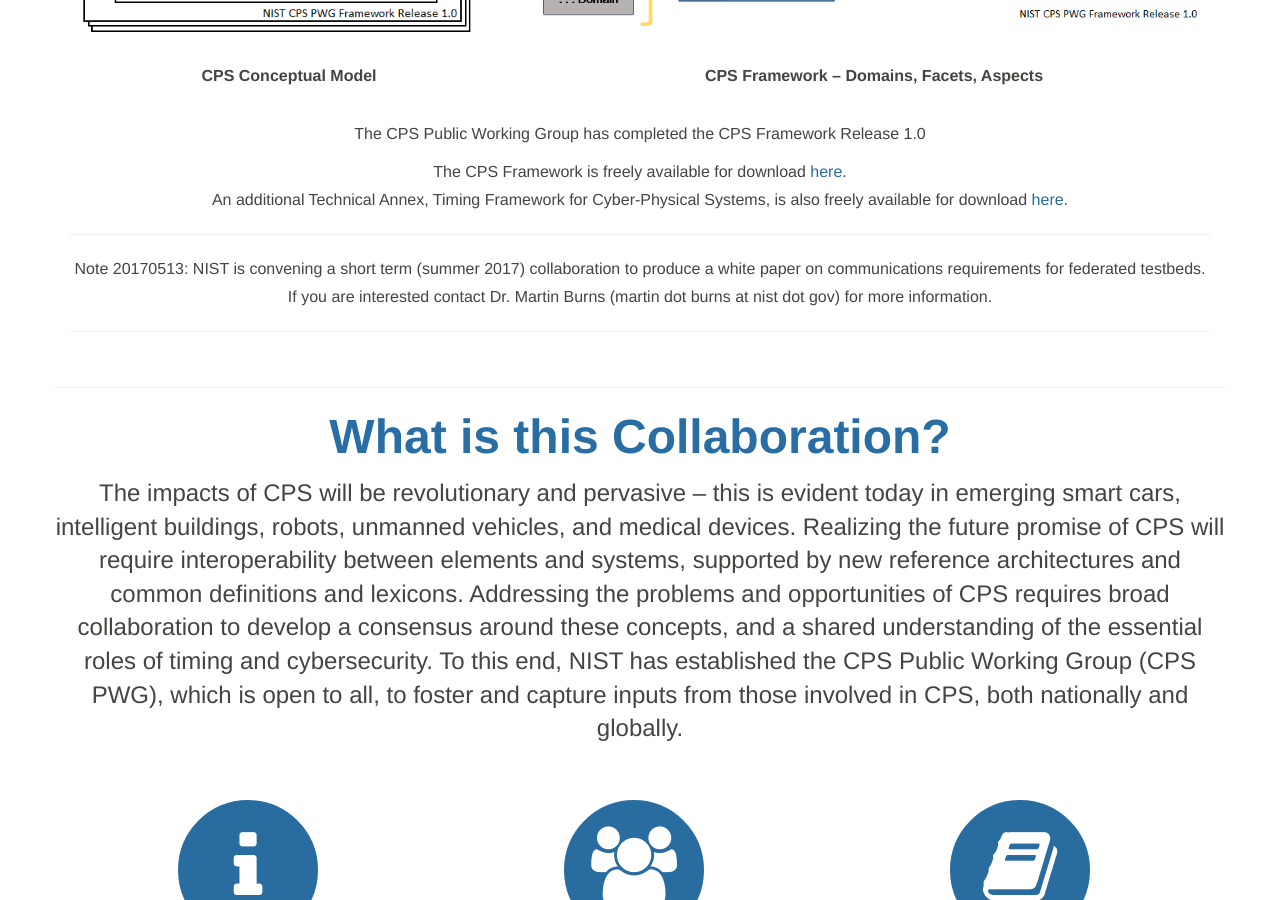
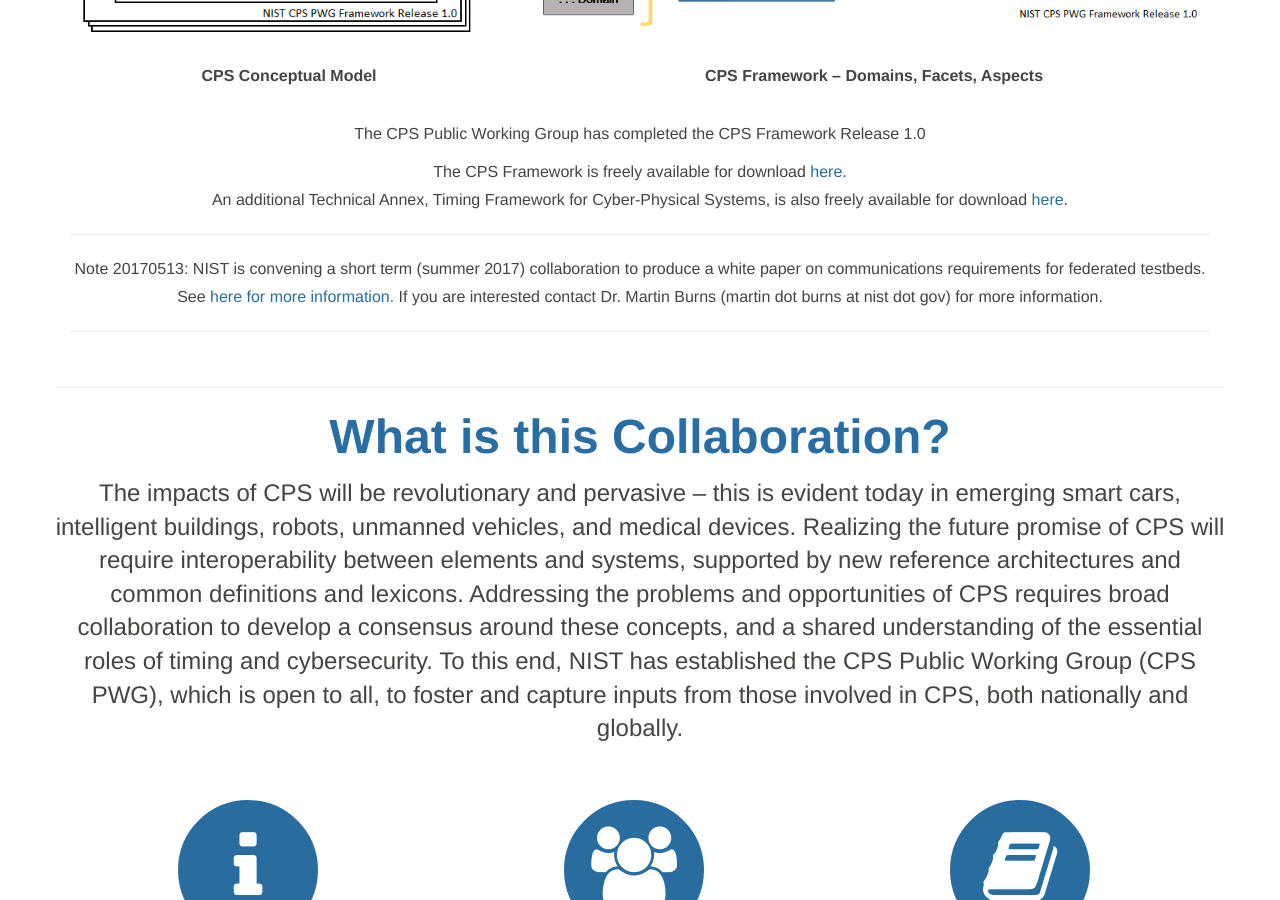
Before and after one commit to usnistgov/cpspwg, a Jekyll site: the page built from index.html, in a window 1280 px wide and 900 px high, scrolled down 881 px. Built offline with Jekyll 4.4.1, drawn with Linux system fonts in a browser that asks for light colours; nearby versions of some CDN libraries.

```diff
--- a/index.html
+++ b/index.html
@@ -70,7 +70,7 @@ title: Home
 								<p>The CPS Public Working Group has completed the CPS Framework Release&nbsp;1.0</p>
 								<p>The CPS Framework is freely available for download <a href="https://s3.amazonaws.com/nist-sgcps/cpspwg/files/pwgglobal/CPS_PWG_Framework_for_Cyber_Physical_Systems_Release_1_0Final.pdf">here</a>. <br/>An additional Technical Annex, Timing Framework for Cyber-Physical Systems, is also freely available for download <a href="https://s3.amazonaws.com/nist-sgcps/cpspwg/files/pwgglobal/CPS_PWG_Timing_Annex_for_Draft_Framework_for_Cyber-Physical_Systems_Release_0.8_September_2015.pdf">here</a>.
 								</p>
-							<hr><p>Note 20170513: NIST is convening a short term (summer 2017) collaboration to produce a white paper on communications requirements for federated testbeds. If you are interested contact Dr. Martin Burns (martin dot burns at nist dot gov) for more information.</p><hr>
+							<hr><p>Note 20170513: NIST is convening a short term (summer 2017) collaboration to produce a white paper on communications requirements for federated testbeds. See <a href="{{ site.baseurl }}/community/federatedcommunications">here for more information.</a> If you are interested contact Dr. Martin Burns (martin dot burns at nist dot gov) for more information.</p><hr>
 							</td>
 						</tr>
 						</table>
```
Also changed, not shown: community/federatedcommunications.md (added, +19 -0 lines).
